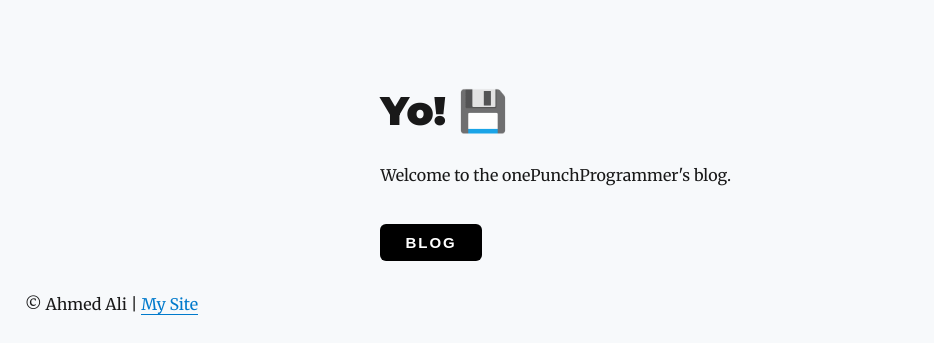
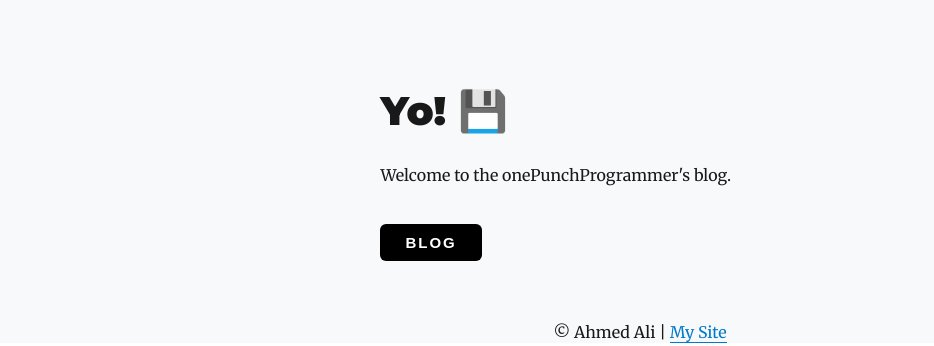
Before and after one commit to Aali0/attackontech, a Gatsby site: page / in a window 1280 px wide. Shown: the part 457-803 px from the top of the page, without its empty margins (0-934 px from the left). Built offline with nearby package versions, Linux system fonts and the light colour scheme; Gatsby itself is replaced by a stand-in of ours; some packages are replaced by stand-ins of ours.

Commit message:
modified layout

```diff
--- a/src/components/layout.js
+++ b/src/components/layout.js
@@ -81,16 +81,18 @@ const Wrapper = styled.div`
   display: flex;
   flex-direction: column;
   margin: 0;
+  padding-bottom: 2.5rem;
   background: #F7F9FB;
 `
 
 const Footer = styled.footer`
   text-align: center;
-  margin: 25px;
   flex: 1;
   position: absolute;
   bottom: 0;
   padding-top: 15px;
+  width: 100%;
+  height: 2.5rem;
 `
 
 export default Layout
```
